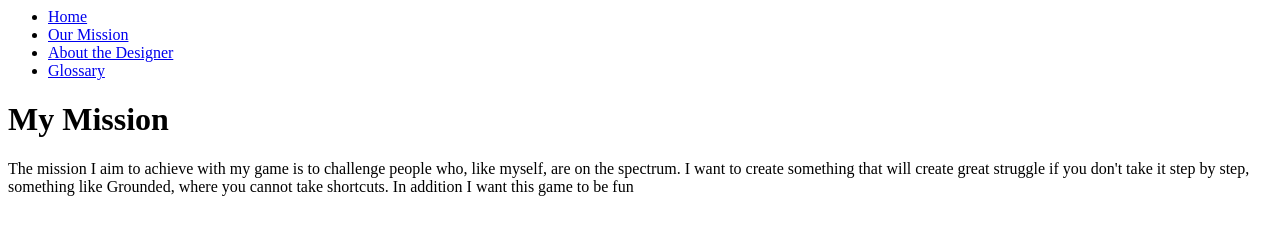
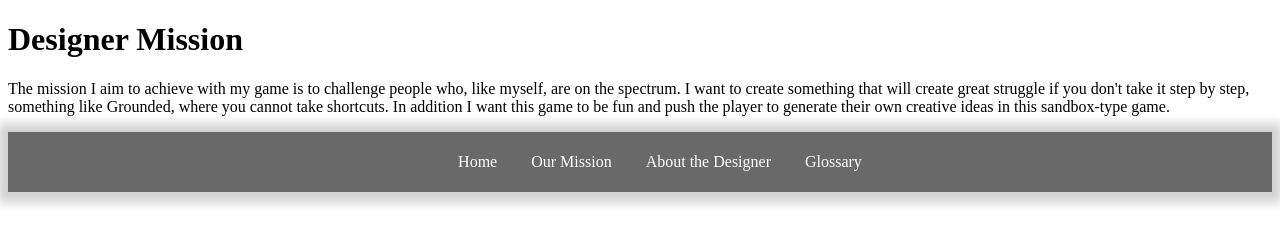
Before and after one commit to cxrbynrxse/game, a plain HTML site: page mission.html in a window 1280 px wide. Drawn offline with Linux system fonts and the light colour scheme.

Commit message:
Update mission.html

```diff
--- a/mission.html
+++ b/mission.html
@@ -1,4 +1,20 @@
+<!DOCTYPE html>
+<html lang="en">
+<head>
+<meta charset="UTF-8">
+<meta name="viewport" content="width=device-width, initial-scale=1.0">
+<meta name="author" content="Corbyn Rosli">
+<title>Mission</title>
+<link rel="stylesheet" href="style.css">
+</head>
 <body>
+
+<h1>Designer Mission</h1>
+<p>
+The mission I aim to achieve with my game is to challenge people who, like myself, are on the spectrum.
+    I want to create something that will create great struggle if you don't take it step by step, something like Grounded, where you cannot take shortcuts.
+    In addition I want this game to be fun and push the player to generate their own creative ideas in this sandbox-type game.
+</p>
 
   <nav id="topNav">
   <ul>
@@ -17,11 +33,5 @@
   </ul>
 </nav>
 
-  <h1>My Mission</h1>
-  <p>The mission I aim to achieve with my game is to challenge people who, like myself, are on the spectrum.
-    I want to create something that will create great struggle if you don't take it step by step, something like Grounded, where you cannot take shortcuts.
-    In addition I want this game to be fun
-
-  </p>
-
 </body>
+</html>
```
